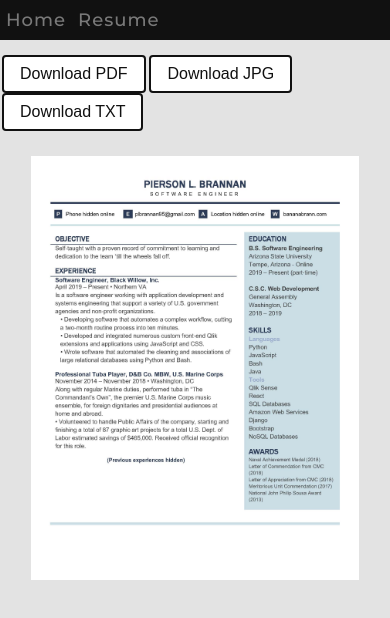
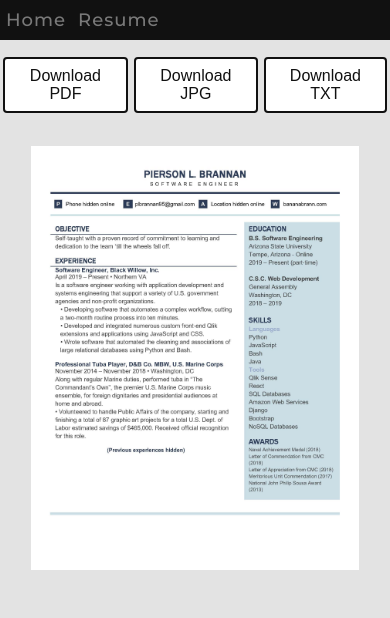
Before and after one commit to bananabrann/bananabrann.com, a React (Create React App) app: page /resume in a window 390 px wide. Shown: the top 618 px of the page. Built offline with nearby package versions, Linux system fonts and the light colour scheme.

Commit message:
Resume buttons better mobile CSS

```diff
--- a/src/Components/App/button.css
+++ b/src/Components/App/button.css
@@ -9,7 +9,7 @@ button {
     display: inline-block;
     font-size: 16px;
     transition: 250ms;
-    margin: 0px 0.5vw;
+    margin: 2px 0.80vw 8px 0.80vw;
   }
   button:hover {
     background-color: #111;
--- a/src/Components/Resume/Resume.css
+++ b/src/Components/Resume/Resume.css
@@ -1,7 +1,7 @@
 .Resume {
   display: flex;
   flex-direction: column;
-  justify-content: flex-start;
+  justify-content: start;
   align-items: center;
 }
 
@@ -12,4 +12,7 @@
 
 .buttons {
     margin-top: 15px;
+    display: flex;
+    flex-direction: row;
+    justify-content: center;
 }
```
